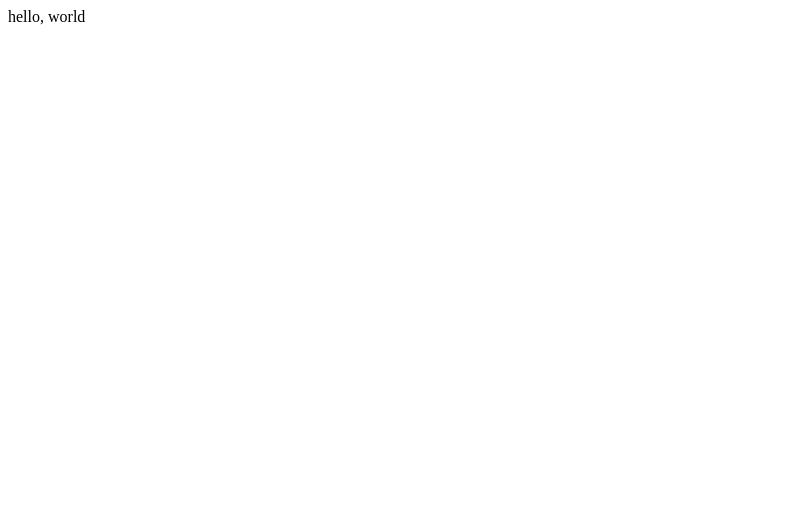
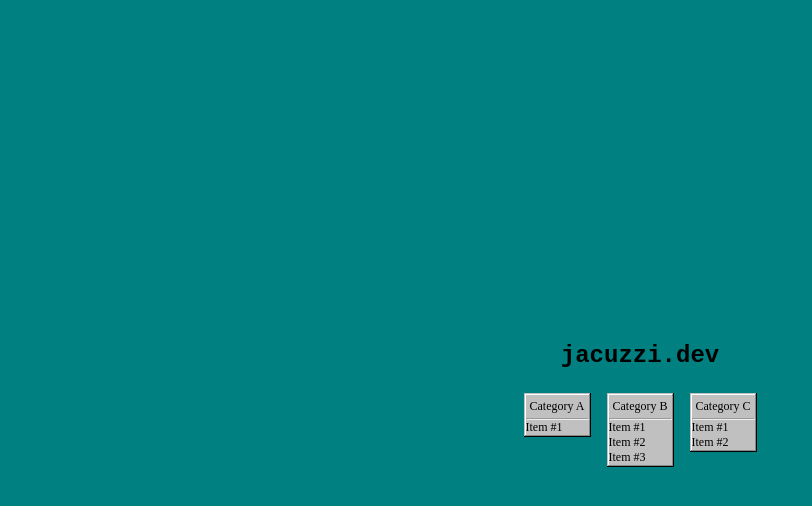
Before and after one commit to jacorsca/homepage, a plain HTML site: page index.html in a window 1280 px wide. Shown: the whole page, without its empty margins (0-812 px from the left). Drawn offline with Linux system fonts and the light colour scheme.

Commit message:
Add homepage framework and style

```diff
--- a/index.html
+++ b/index.html
@@ -1,4 +1,31 @@
 <!DOCTYPE html>
 <html>
-hello, world
+	<head>
+		<link rel="stylesheet" type="text/css" href="style.css">
+		<title>jacuzzi.dev</title>
+	</head>
+	<body>
+		<h1>jacuzzi.dev</h1>
+
+		<div class="container-menus">
+			<ul class="w95">
+				<li>Category A</li>
+				<hr>
+				<li>Item #1</li>
+			</ul>
+			<ul class="w95">
+				<li>Category B</li>
+				<hr>
+				<li>Item #1</li>
+				<li>Item #2</li>
+				<li>Item #3</li>
+			</ul>
+			<ul class="w95">
+				<li>Category C</li>
+				<hr>
+				<li>Item #1</li>
+				<li>Item #2</li>
+			</ul>
+		</div>
+	</body>
 </html>
--- /dev/null
+++ b/style.css
@@ -0,0 +1,88 @@
+/* -- VARIABLES */
+
+:root {
+	--color-background: #008080;
+	--color-ui-background: #c0c0c0;
+	--color-ui-background-hover: #0000ff;
+}
+
+/* -- RESET */
+
+* {
+	box-sizing: border-box;
+}
+
+html, body {
+	height: 100%;
+	margin: 0;
+}
+
+/* -- LAYOUT */
+
+body {
+	background-color: var(--color-background);
+	display: flex;
+	flex-flow: column nowrap;
+	justify-content: center;
+	align-items: center;
+	font-size: 12px;
+}
+
+h1 {
+	font-family: monospace;
+}
+
+.container-menus {
+	display: flex;
+	flex-flow: row wrap;
+	align-items: flex-start;
+}
+
+.w95 {
+	position: relative;
+	background-color: var(--color-ui-background);
+	padding: 2px;
+}
+
+.w95::before {
+	position: absolute;
+	top: 0;
+	left: 0;
+	width: 100%;
+	height: 100%;
+	display: block;
+	content: '';
+	box-shadow: -1px -1px #000 inset,
+		1px 1px var(--color-ui-background) inset,
+		-2px -2px #888 inset,
+		2px 2px #fff inset;
+	pointer-events: none;
+}
+
+.w95.w95-alt {
+	padding: 1px 2px 2px 1px;
+}
+
+.w95.w95-alt::before {
+	box-shadow: -1px -1px #000 inset,
+		1px 1px #fff inset,
+		-2px -2px #888 inset;
+}
+
+ul {
+	list-style: none;
+	margin: 8px;
+	padding: 0;
+}
+
+ul > li:first-child {
+	padding: 4px;
+}
+
+ul > li:hover {
+	background-color: var(--color-ui-background-hover);
+}
+
+hr {
+	margin: 0;
+}
```
